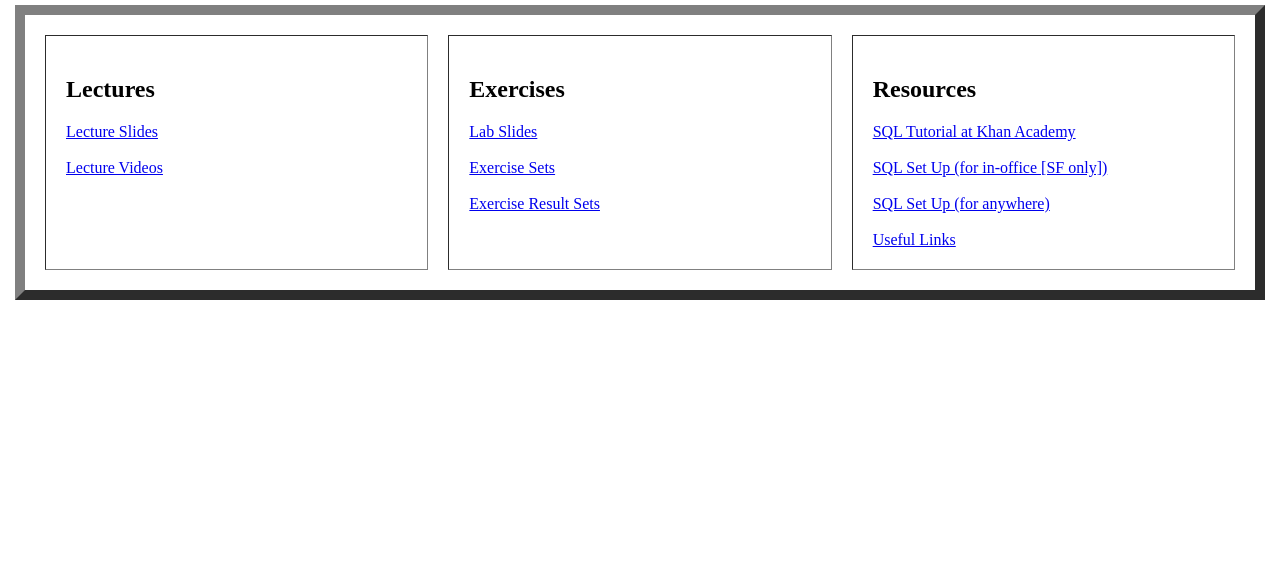
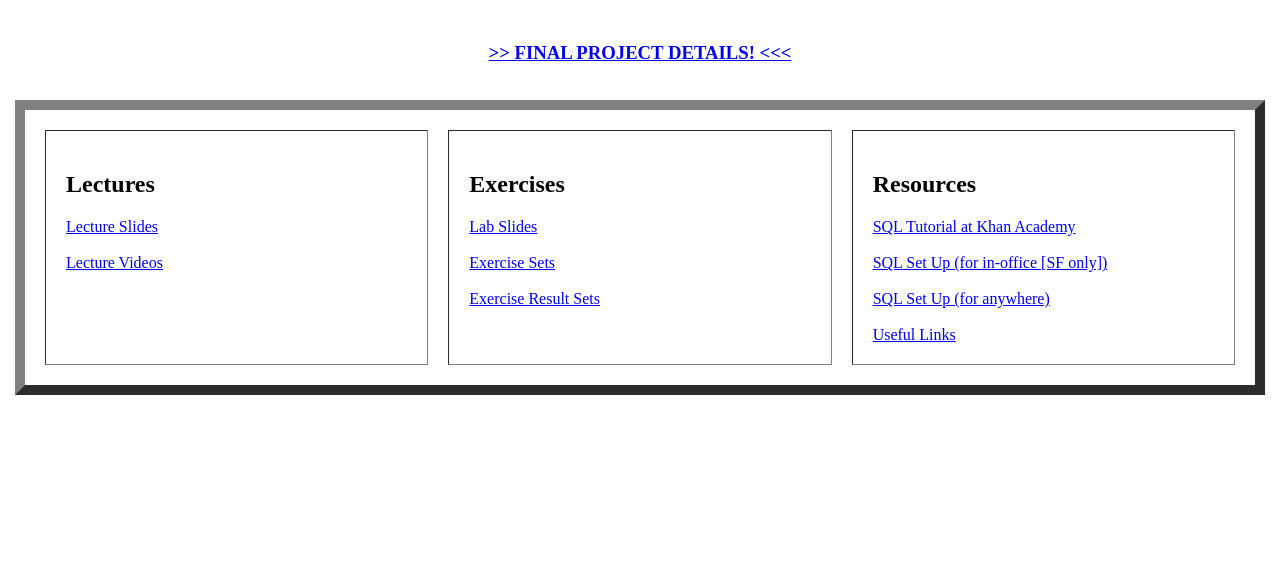
Before and after one commit to doubledutch/dd-university, a plain HTML site: page sql/index.html in a window 1280 px wide. Shown: the part 234-800 px from the top of the page. Drawn offline with Linux system fonts and the light colour scheme.

Commit message:
Added final project link

```diff
--- a/sql/index.html
+++ b/sql/index.html
@@ -23,9 +23,11 @@
 <div class="header" align="center">
   <img class="icon" src="images/ddu.png" width="15%" height="15%"></img>
   <h2>DDU: SQL Class Portal</h2>
+  <br>
+  <h3><a href="https://docs.google.com/document/d/1cJBAzQ0Yb91peRPWmuGyGgwfvmhQxJmvkgS1Wnpnkxg/edit?usp=sharing" target="_blank">>> FINAL PROJECT DETAILS! <<<</a></h3>
 </div>
 <div class="content" align="center"><table cellpadding=20 cellspacing=20 border=10 width=1250><tr>
-
+<br>
 <td valign="top" width="33%">
 <h2>Lectures</h2>
 <a href="https://drive.google.com/a/doubledutch.me/folderview?id=0B89NLW5l26krfkx2YTMwcTBQeTA5VW1VRkRNU0hUNEZKT0ZvRk5KQUlDQXgtd3dzS0ZzN00&usp=sharing" target="_blank">Lecture Slides</a><br><br>
```
